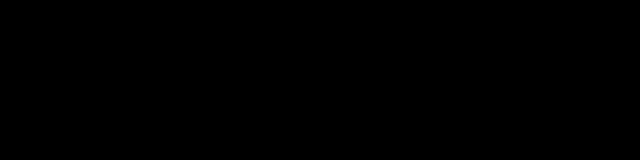
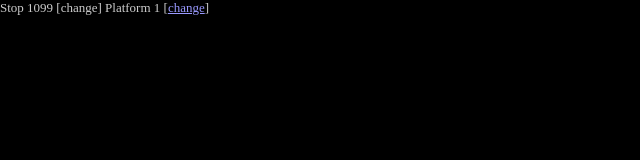
Before and after one commit to ishepherd/VirtualMetro, a plain HTML site: page virtual_metro/static/index.html in a window 1280 px wide. Shown: the whole page, without its empty margins (0-640 px from the left). Drawn offline with nearby package versions, Linux system fonts and the light colour scheme.

Commit message:
Backend work for custom station/platform

```diff
--- a/virtual_metro/static/index.html
+++ b/virtual_metro/static/index.html
@@ -10,17 +10,42 @@
 				max-width: 100vw;
 				max-height: 100vh;
 			}
+			#topbar {
+				position: absolute;
+				left: 0;
+				top: 0;
+				z-index: 999;
+				font-size: small;
+			}
 			body, html {
+				color: #ccc;
 				background-color: black;
 				margin: 0;
 				padding: 0;
 				overflow: hidden;
+			}
+			a, a:active, a:visited {
+				color: #99f;
 			}
 		</style>
 	</head>
 	<body>
 		<script src="https://cdnjs.cloudflare.com/ajax/libs/nunjucks/3.0.1/nunjucks.min.js"></script>
 		<script>
+			function getQueryVariable(variable, def) {
+				var vars = window.location.search.substring(1).split("&");
+				for (var i = 0; i < vars.length; i++) {
+					var bits = vars[i].split("=");
+					if (decodeURIComponent(bits[0]) == variable) {
+						return decodeURIComponent(bits[1]);
+					}
+				}
+				return def;
+			}
+
+			var stop_id = parseInt(getQueryVariable("stop_id", 1099));
+			var plat_id = parseInt(getQueryVariable("plat_id", 1));
+
 			function start() {
 				var svg = document.getElementById("mainsvg").getSVGDocument().querySelector("svg");
 				var template = svg.innerHTML;
@@ -30,16 +55,29 @@
 				function tick() {
 					var xhr = new XMLHttpRequest();
 					xhr.addEventListener("load", function() {
-						svg.innerHTML = nunjucks.renderString(template, JSON.parse(xhr.responseText));
+						var result = JSON.parse(xhr.responseText);
+						svg.innerHTML = nunjucks.renderString(template, result);
+						document.getElementById("stopinfo").innerText = stop_id + " (" + result.stop_name + ")";
 					});
-					xhr.open("GET", "latest");
+					xhr.open("GET", "latest?stop_id=" + stop_id + "&plat_id=" + plat_id);
 					xhr.send();
 				}
 
 				tick();
 				window.setInterval(tick, 30000);
 			}
+
+			function changePlatform() {
+				var new_plat = parseInt(window.prompt("Enter new platform number:", plat_id));
+				window.location = "?stop_id=" + stop_id + "&plat_id=" + new_plat;
+				return false;
+			}
 		</script>
+		<div id="topbar">Stop <span id="stopinfo">?</span> [change] Platform <span id="platinfo">?</span> [<a href="#" onclick="return changePlatform();">change</a>]</div>
 		<object id="mainsvg" data="static/template.svg" type="image/svg+xml" onload="start();"></object>
+		<script>
+			document.getElementById("stopinfo").innerText = stop_id;
+			document.getElementById("platinfo").innerText = plat_id;
+		</script>
 	</body>
 </html>
```
Also changed, not shown: 1 other file.
